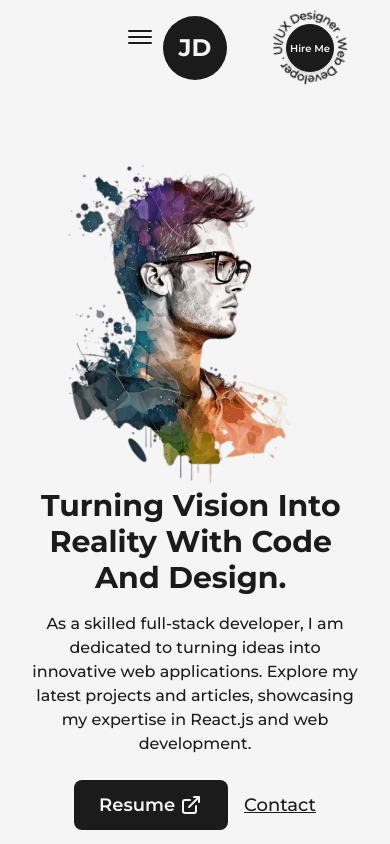
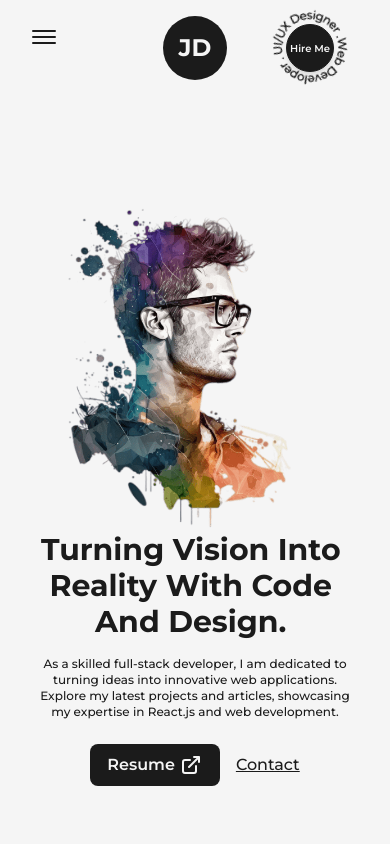
Before and after one commit to Avijit-Sarkar/Next.js-portfolio-bucks, a Next.js app: page / in a window 390 px wide. Shown: the top 844 px of the page. Built offline with nearby package versions, Linux system fonts and the light colour scheme.

Commit message:
making responsive

```diff
--- a/src/components/NavBar.js
+++ b/src/components/NavBar.js
@@ -78,7 +78,7 @@ const NavBar = () => {
   // const currentTheme = theme === "system" ? systemTheme : theme;
 
   return (
-    <header className="w-full px-32 py-8 font-medium flex items-center justify-between dark:text-light relative">
+    <header className="w-full px-32 py-8 font-medium flex items-center justify-between dark:text-light relative z-10 lg:px-16 md:px-12 sm:px-8">
       <button
         className="flex-col justify-center items-center hidden lg:flex"
         onClick={handleClick}
--- a/src/pages/index.js
+++ b/src/pages/index.js
@@ -34,7 +34,7 @@ export default function Home() {
                 text="Turning Vision Into Reality With Code And Design."
                 className="!text-6xl !text-left xl:!text-5xl lg:!text-center lg:!text-6xl md:!text-5xl sm:!text-3xl"
               />
-              <p className="my-4 text-base font-medium">
+              <p className="my-4 text-base font-medium md:text-sm sm:text-xs">
                 As a skilled full-stack developer, I am dedicated to turning
                 ideas into innovative web applications. Explore my latest
                 projects and articles, showcasing my expertise in React.js and
@@ -44,7 +44,7 @@ export default function Home() {
                 <Link
                   href="/dummy.pdf"
                   target={"_blank"}
-                  className="flex items-center bg-dark text-light dark:bg-light dark:text-dark p-2.5 px-6 rounded-lg text-lg font-semibold hover:bg-light hover:dark:bg-dark hover:text-dark hover:dark:text-light border border-solid border-transparent hover:border-dark hover:dark:border-light"
+                  className="flex items-center bg-dark text-light dark:bg-light dark:text-dark p-2.5 px-6 rounded-lg text-lg font-semibold hover:bg-light hover:dark:bg-dark hover:text-dark hover:dark:text-light border border-solid border-transparent hover:border-dark hover:dark:border-light md:p-2 md:px-4 md:text-base"
                   download={true}
                 >
                   Resume
@@ -53,7 +53,7 @@ export default function Home() {
                 <Link
                   href="mailto:example@example.com"
                   target={"_blank"}
-                  className="ml-4 text-lg font-medium capitalize text-dark dark:text-light underline"
+                  className="ml-4 text-lg font-medium capitalize text-dark dark:text-light underline md:text-base"
                 >
                   Contact
                 </Link>
```
